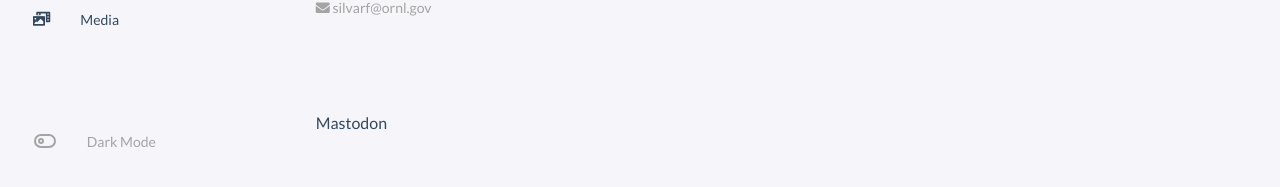
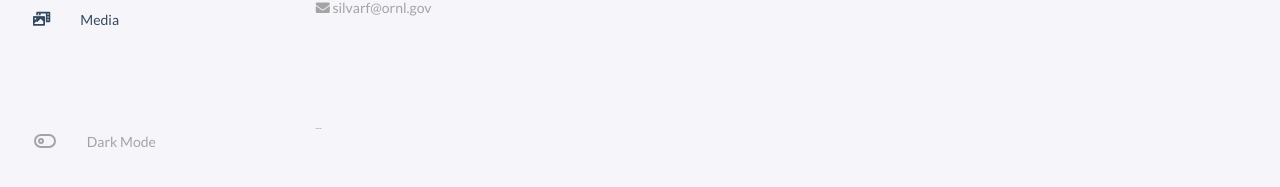
Before and after one commit to rafaelfsilva/rafaelfsilva.github.io, a Jekyll site: the page built from _pages/publications.html, in a window 1280 px wide. Shown: the part 687-874 px from the top of the page. Built offline with Jekyll 4.4.1, drawn with Linux system fonts in a browser that asks for light colours; some web fonts are replaced; a script that is not in the unit is left out; comment, search, counter and statistics services are not loaded.

Commit message:
Update footer.html

```diff
--- a/_includes/footer.html
+++ b/_includes/footer.html
@@ -23,7 +23,7 @@
     </section>
 </footer>
 
-<a rel="me" href="https://hachyderm.io/@rafaelsilva">Mastodon</a>
+<a rel="me" href="https://hachyderm.io/@rafaelsilva" style="font-size: 1pt">Mastodon</a>
 
 <!-- Global site tag (gtag.js) - Google Analytics -->
 <script async src="https://www.googletagmanager.com/gtag/js?id=G-SDY4Q5NSK3"></script>
```
